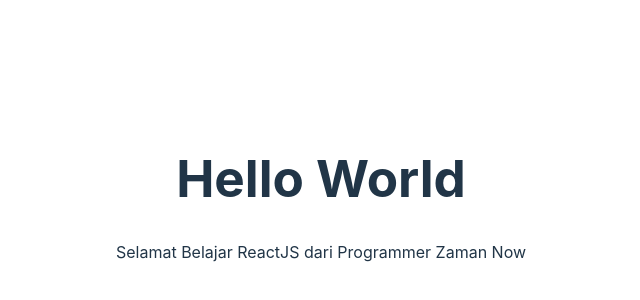
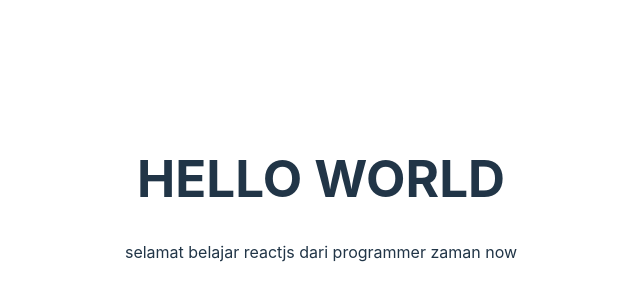
Before and after one commit to yogaekapratama29/React_JSX, a React (Vite) app: page / in a window 1280 px wide. Shown: the part 202-502 px from the top of the page, without its empty margins (319-959 px from the left). Built offline with nearby package versions, Linux system fonts and the light colour scheme.

Commit message:
+add javascript code in react

```diff
--- a/src/hello-world/HelloWorld.jsx
+++ b/src/hello-world/HelloWorld.jsx
@@ -1,4 +1,3 @@
-import React from 'react';
 export default function HelloWorld(){
 
     return(
@@ -14,17 +13,19 @@ export default function HelloWorld(){
 
 // Membuat Component Baru
 function HeaderHelloWorld(){
+    const text = "Hello World"
     return(
 
-        <h1>Hello World</h1>
+        <h1>{text.toUpperCase()}</h1>
 
     )
 }
 
 function ParagraphHelloWorld(){
+    const p = "Selamat Belajar ReactJS dari Programmer Zaman Now"
     return(
 
-        <p>Selamat Belajar ReactJS dari Programmer Zaman Now</p>
+        <p>{p.toLowerCase()}</p>
 
     )
 }
```
